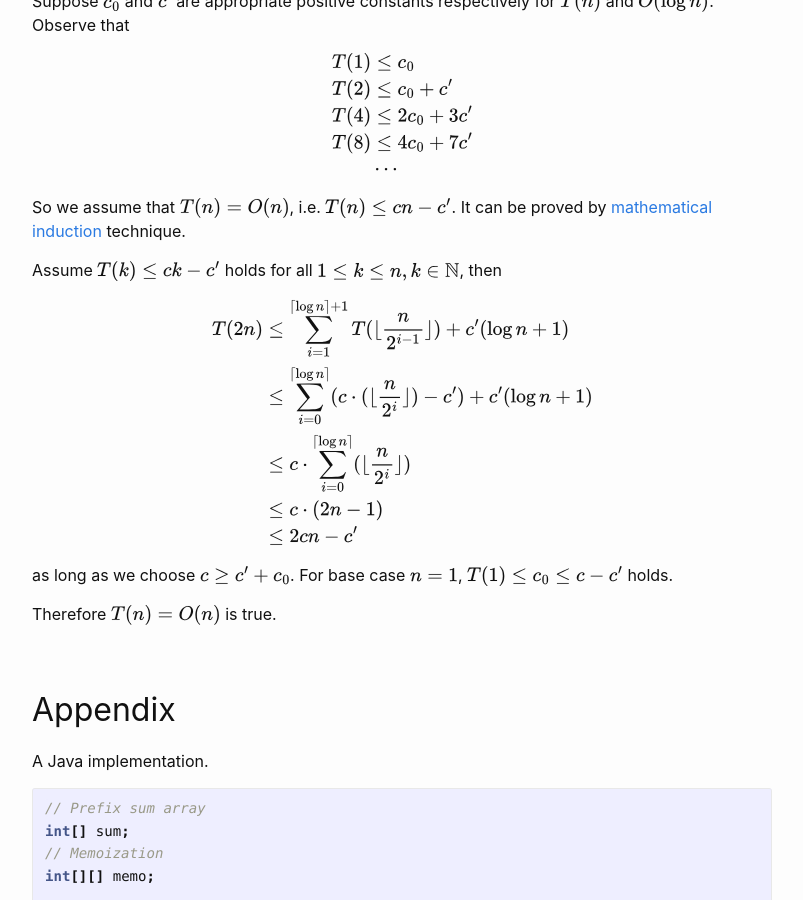
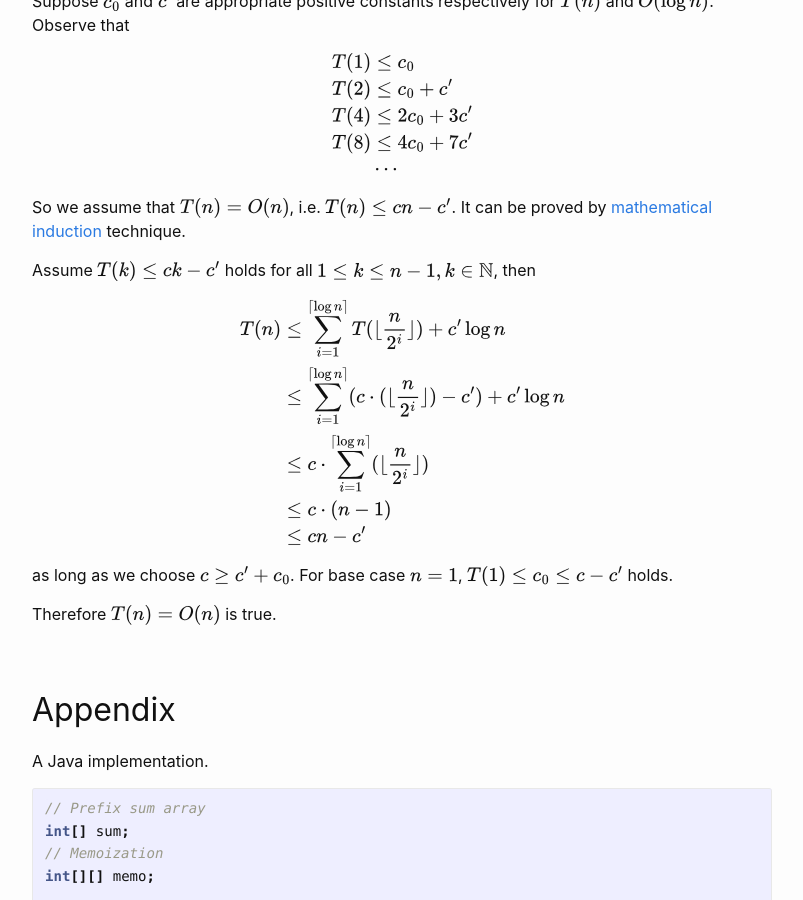
Before and after one commit to maristie/maristie.github.io, a Jekyll site: the page built from _posts/2020-11-11-Minimize-the-Largest-Sum-in-Split-Subarrays.md, in a window 1280 px wide and 900 px high, scrolled down 4984 px. Shown: the whole window, without its empty margins (238-1041 px from the left). Built offline with Jekyll 4.4.1, drawn with Linux system fonts in a browser that asks for light colours.

Commit message:
Update article

```diff
--- a/_posts/2020-11-11-Minimize-the-Largest-Sum-in-Split-Subarrays.md
+++ b/_posts/2020-11-11-Minimize-the-Largest-Sum-in-Split-Subarrays.md
@@ -137,15 +137,15 @@ $$
 
 So we assume that $ T(n) = O(n) $, i.e. $T(n) \le cn - c'$. It can be proved by [mathematical induction](https://en.wikipedia.org/wiki/Mathematical_induction) technique.
 
-Assume $ T(k) \le ck - c' $ holds for all $ 1 \le k \le n, k \in \mathbb{N} $, then
+Assume $ T(k) \le ck - c' $ holds for all $ 1 \le k \le n - 1, k \in \mathbb{N} $, then
 
 $$
 \begin{aligned}
-T(2n) &\le \sum_{i=1}^{\lceil \log n \rceil + 1} T(\lfloor\frac{n}{2^{i-1}}\rfloor) + c'(\log n + 1) \\
-&\le \sum_{i=0}^{\lceil \log n \rceil} (c \cdot (\lfloor\frac{n}{2^i}\rfloor) - c') + c'(\log n + 1)\\
-&\le c \cdot \sum_{i=0}^{\lceil \log n \rceil} (\lfloor\frac{n}{2^i}\rfloor)\\
-&\le c \cdot (2n - 1) \\
-&\le 2cn - c'
+T(n) &\le \sum_{i=1}^{\lceil \log n \rceil} T(\lfloor\frac{n}{2^i}\rfloor) + c'\log n \\
+&\le \sum_{i=1}^{\lceil \log n \rceil} (c \cdot (\lfloor\frac{n}{2^i}\rfloor) - c') + c'\log n \\
+&\le c \cdot \sum_{i=1}^{\lceil \log n \rceil} (\lfloor\frac{n}{2^i}\rfloor)\\
+&\le c \cdot (n - 1) \\
+&\le cn - c'
 \end{aligned}
 $$
 
```
